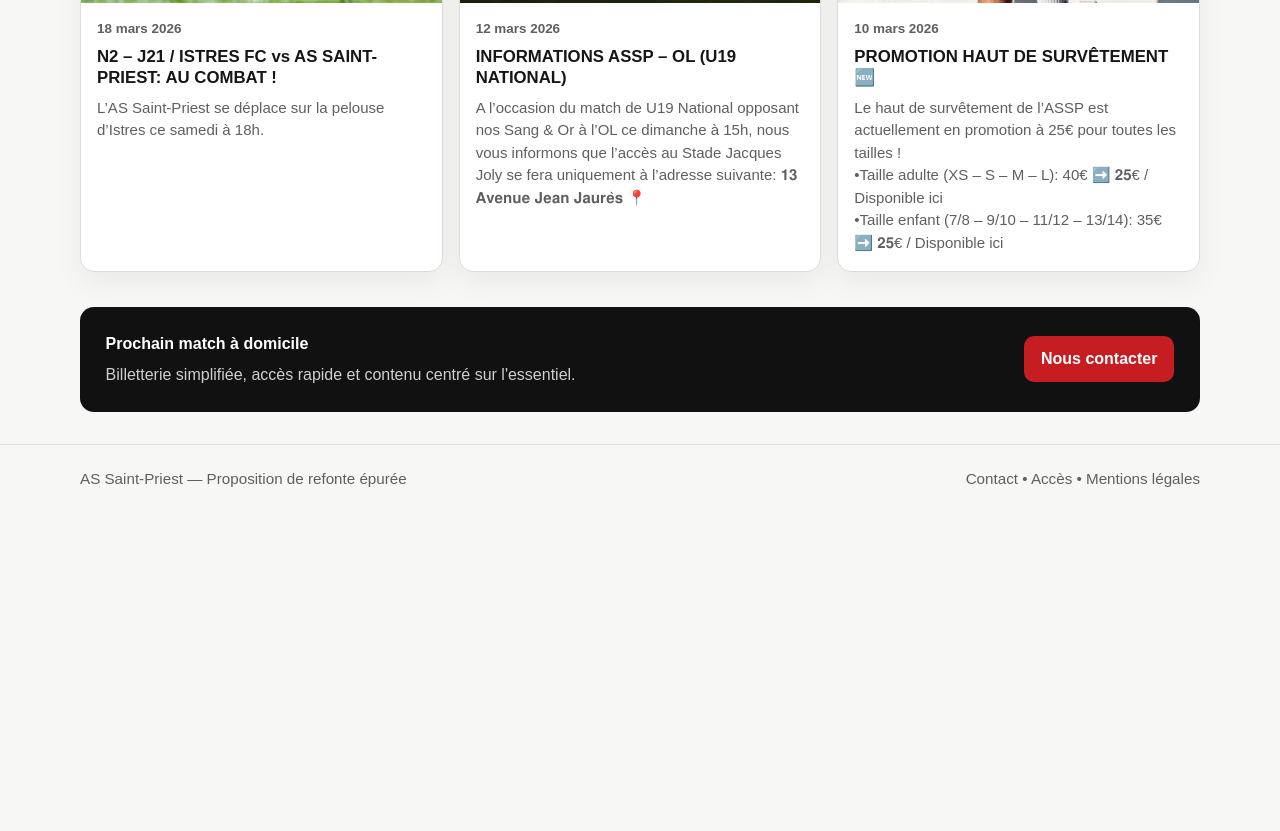
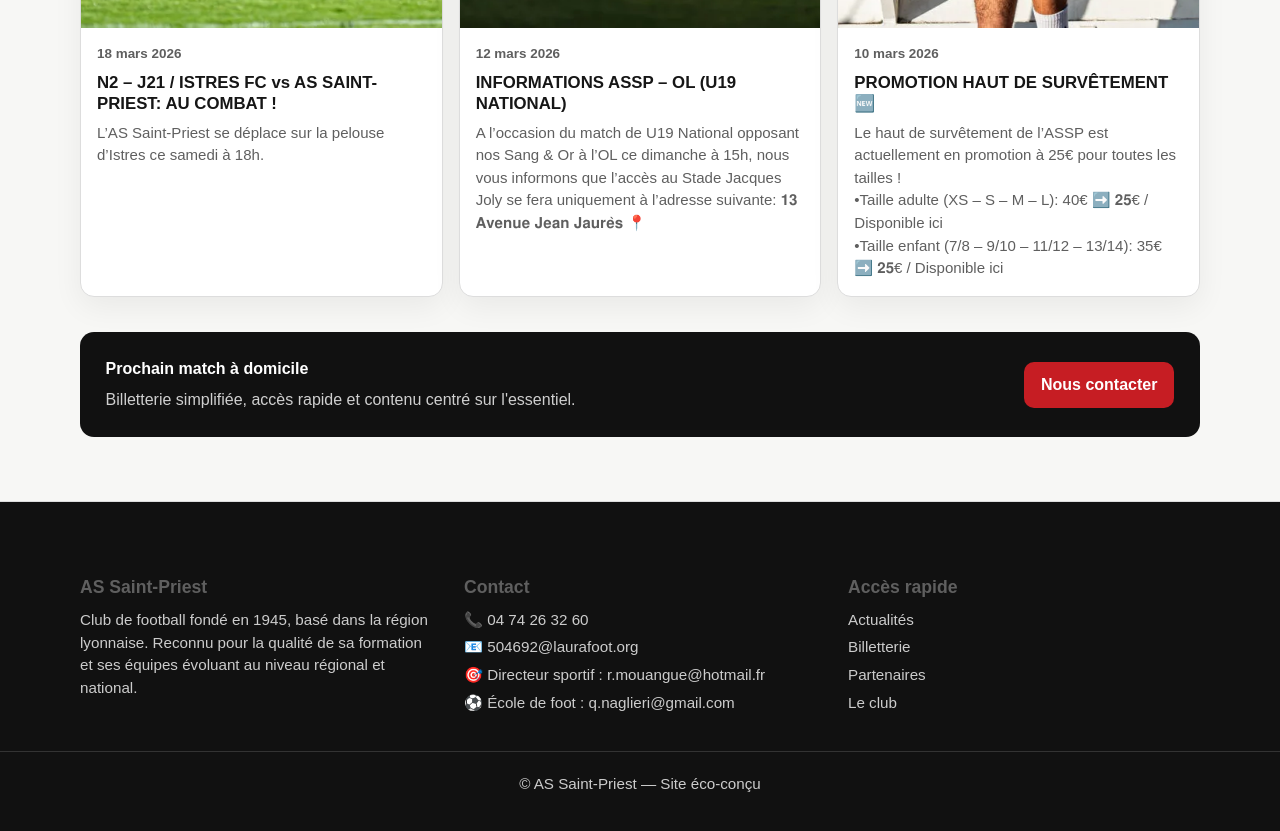
Before and after one commit to ZartoxSFT/GreenIT, a plain HTML site: page index.html in a window 1280 px wide. Shown: the part 1397-2228 px from the top of the page. Before the commit the page ends 1919 px from the top, so only its background shows below. Drawn offline with Linux system fonts and the light colour scheme.

Commit message:
amélioration site

```diff
--- a/index.html
+++ b/index.html
@@ -38,11 +38,12 @@
     <section class="hero">
       <div class="container hero-grid">
         <div class="hero-copy">
-          <div class="kicker">Club engagé • Site allégé</div>
-          <h1>Un site plus simple, plus rapide, plus lisible.</h1>
+          <div class="kicker">AS Saint-Priest • National 2</div>
+          <h1>Vivez la passion du football à Saint-Priest</h1>
           <p>
-            Cette proposition remplace le carrousel par une image unique, réduit les effets visuels
-            et met en avant l'information essentielle : actualités, équipes et accès rapides.
+           Club historique du football lyonnais, l’AS Saint-Priest forme, accompagne et fait
+          vibrer ses supporters autour d’un projet sportif ambitieux. Découvrez l’actualité
+          du club, les équipes et les prochains rendez-vous au stade Jean Joly.
           </p>
           <div class="hero-actions">
             <a class="btn btn-primary" href="#actualites">Voir les actualités</a>
@@ -52,8 +53,8 @@
 
         <div class="hero-media" aria-label="Image mise en avant du club">
           <img
-            src="https://images.unsplash.com/photo-1574629810360-7efbbe195018?auto=format&fit=crop&w=1200&q=70"
-            alt="Joueurs de football sur un terrain"
+            src="src/images/stade.webp"
+            alt="Stade Jean Joly"
             loading="eager"
             width="1200"
             height="800"
@@ -162,9 +163,37 @@
   </main>
 
   <footer class="footer" id="contact">
-    <div class="container footer-inner">
-      <div>AS Saint-Priest — Proposition de refonte épurée</div>
-      <div>Contact • Accès • Mentions légales</div>
+    <div class="container footer-grid">
+
+      <div>
+        <h3>AS Saint-Priest</h3>
+        <p>
+          Club de football fondé en 1945, basé dans la région lyonnaise.
+          Reconnu pour la qualité de sa formation et ses équipes évoluant
+          au niveau régional et national.
+        </p>
+      </div>
+
+      <div>
+        <h3>Contact</h3>
+        <p>📞 04 74 26 32 60</p>
+        <p>📧 504692@laurafoot.org</p>
+        <p>🎯 Directeur sportif : r.mouangue@hotmail.fr</p>
+        <p>⚽ École de foot : q.naglieri@gmail.com</p>
+      </div>
+
+      <div>
+        <h3>Accès rapide</h3>
+        <p><a href="#actualites">Actualités</a></p>
+        <p><a href="#billetterie">Billetterie</a></p>
+        <p><a href="#partenaires">Partenaires</a></p>
+        <p><a href="#club">Le club</a></p>
+      </div>
+
+    </div>
+
+    <div class="footer-bottom">
+      <p>© AS Saint-Priest — Site éco-conçu</p>
     </div>
   </footer>
 </body>
--- a/src/css/style.css
+++ b/src/css/style.css
@@ -295,6 +295,69 @@
       color: var(--muted);
       font-size: 0.94rem;
     }
+    /* IMPORTANT : pour coller le footer en bas */
+    html, body {
+      height: 100%;
+    }
+
+    body {
+      display: flex;
+      flex-direction: column;
+    }
+
+    main {
+      flex: 1;
+    }
+
+    /* FOOTER */
+
+    .footer {
+      background: #111;
+      color: #fff;
+      margin-top: 2rem;
+    }
+
+    .footer-grid {
+      display: grid;
+      grid-template-columns: repeat(3, 1fr);
+      gap: 2rem;
+      padding: 2rem 0;
+    }
+
+    .footer h3 {
+      margin-bottom: 0.5rem;
+      font-size: 1.1rem;
+    }
+
+    .footer p {
+      margin: 0.3rem 0;
+      color: #ccc;
+      font-size: 0.95rem;
+    }
+
+    .footer a {
+      color: #ccc;
+    }
+
+    .footer a:hover {
+      color: #fff;
+    }
+
+    .footer-bottom {
+      border-top: 1px solid #333;
+      text-align: center;
+      padding: 1rem 0;
+      font-size: 0.85rem;
+      color: #aaa;
+    }
+
+    /* RESPONSIVE */
+
+    @media (max-width: 768px) {
+      .footer-grid {
+        grid-template-columns: 1fr;
+      }
+    }
 
     .cta {
       margin: 1.2rem 0 2rem;
```
Also changed, not shown: src/images/stade.webp (added).
